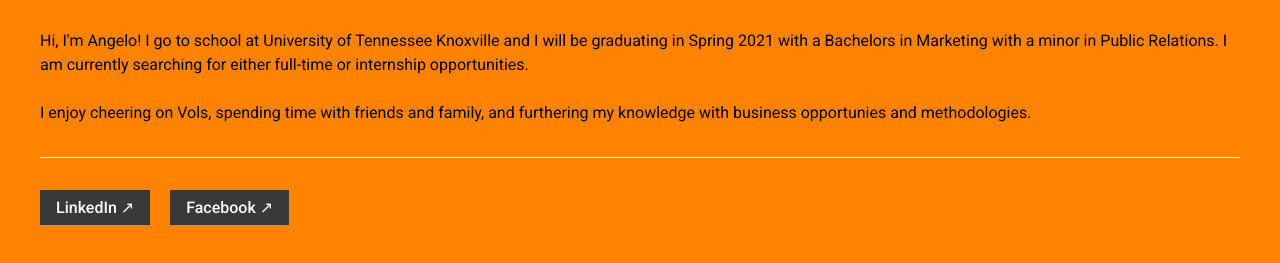
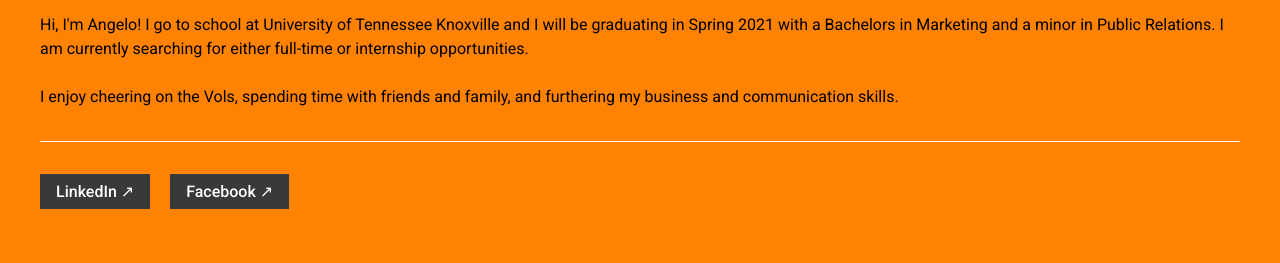
Before and after one commit to angeloderrick/portfolio, a plain HTML site: page index.html in a window 1280 px wide. Shown: the part 289-552 px from the top of the page. Drawn offline with Linux system fonts and the light colour scheme.

Commit message:
Add files via upload

```diff
--- a/index.html
+++ b/index.html
@@ -15,12 +15,11 @@
         <div class="header">
             <h1>Angelo Derrick</h1>
             <p>Hi, I'm Angelo! I go to school at University of Tennessee Knoxville and I will be graduating in Spring
-                2021 with a Bachelors in Marketing with a minor in Public Relations. I am currently searching for either
+                2021 with a Bachelors in Marketing and a minor in Public Relations. I am currently searching for either
                 full-time or internship opportunities.
                 <br>
                 <br>
-                I enjoy cheering on Vols, spending time with friends and family, and furthering my knowledge with
-                business opportunies and methodologies.
+                I enjoy cheering on the Vols, spending time with friends and family, and furthering my business and communication skills.
             </p>
         </div>
         <div class="buttons">
--- a/style.css
+++ b/style.css
@@ -33,7 +33,7 @@
 
 .header h1 {
     color: white;
-    margin-bottom: 32px;
+    margin-bottom: 16px;
 }
 
 .header p {
```
